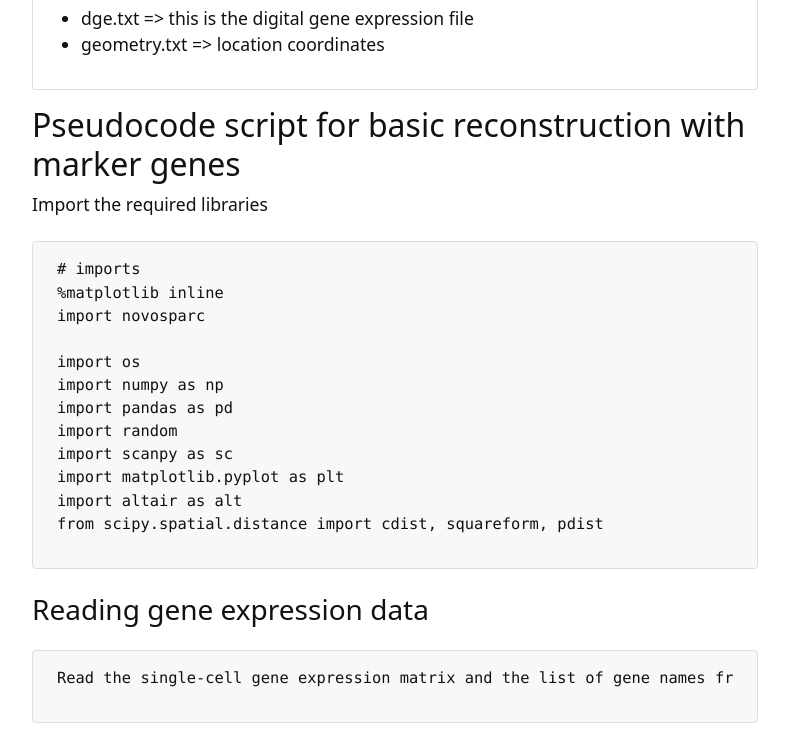
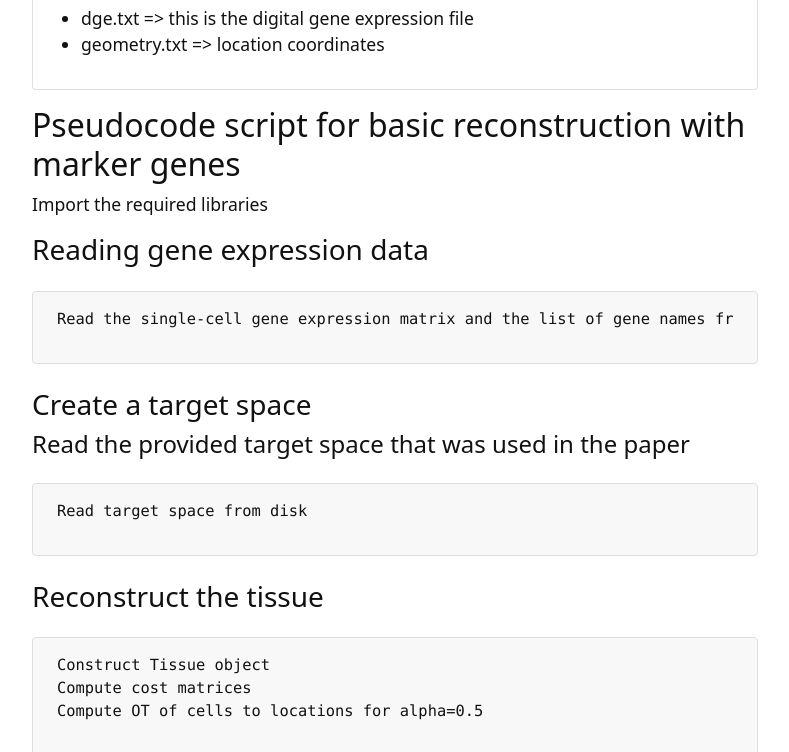
Before and after one commit to enessenel/novosparc_workshop, a Jekyll site: the page built from content/4-bdtnp.md, in a window 1280 px wide and 900 px high, scrolled down 776 px, cut to the strip 0-752 px from the top of the window. Shown: the whole strip, without its empty margins (245-1034 px from the left). Built offline with Jekyll 4.4.1, drawn with Linux system fonts in a browser that asks for light colours.

Commit message:
update text

````diff
--- a/content/4-bdtnp.md
+++ b/content/4-bdtnp.md
@@ -25,21 +25,6 @@ The dataset consists of two files:
 ## Pseudocode script for basic reconstruction with marker genes
 
 Import the required libraries
-
-```
-# imports
-%matplotlib inline
-import novosparc
-
-import os
-import numpy as np
-import pandas as pd
-import random
-import scanpy as sc
-import matplotlib.pyplot as plt
-import altair as alt
-from scipy.spatial.distance import cdist, squareform, pdist
-```
 
 ### Reading gene expression data
 ```
````
Also changed, not shown: content/3-kidney.md (+0 -15 lines).
